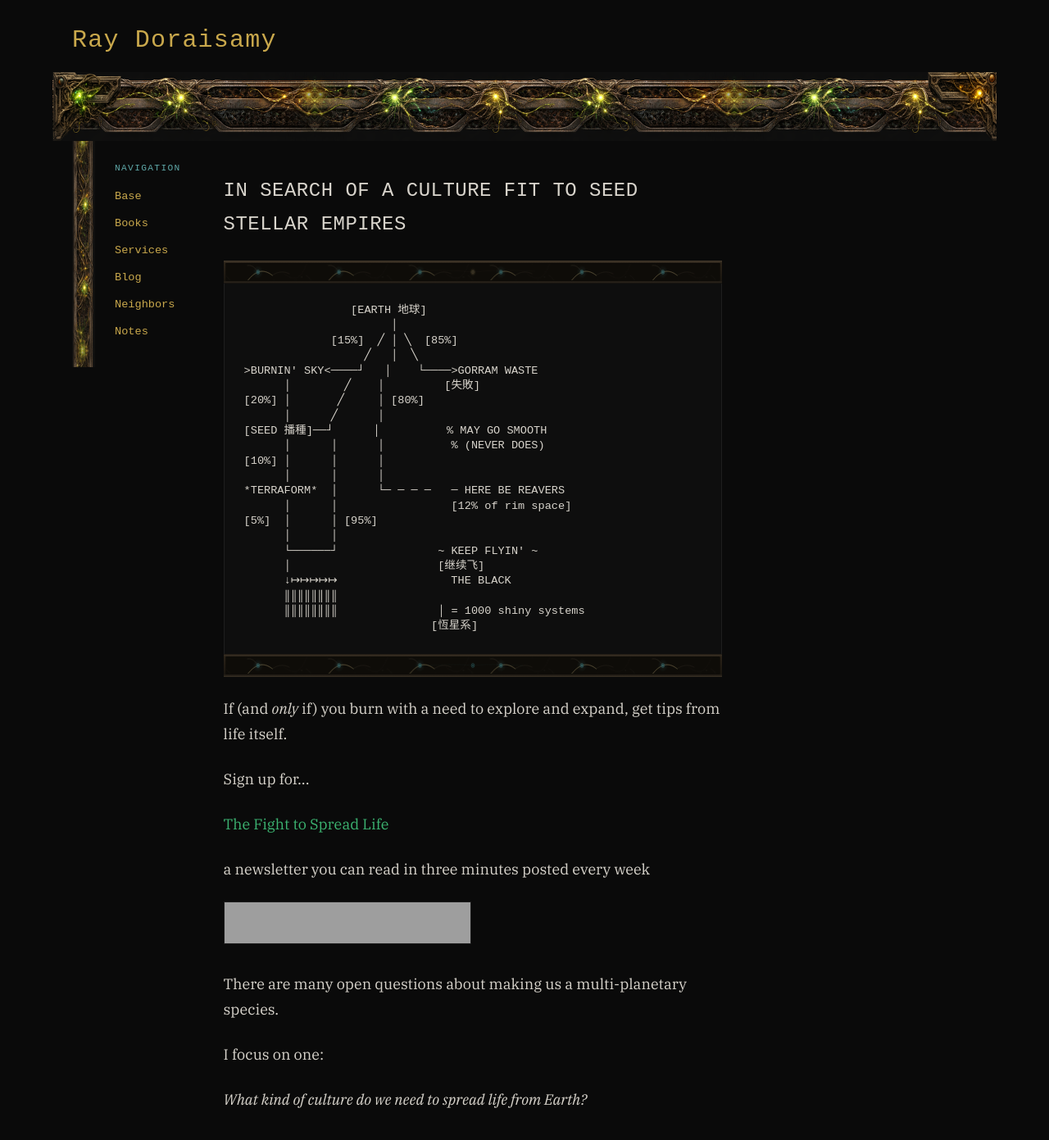
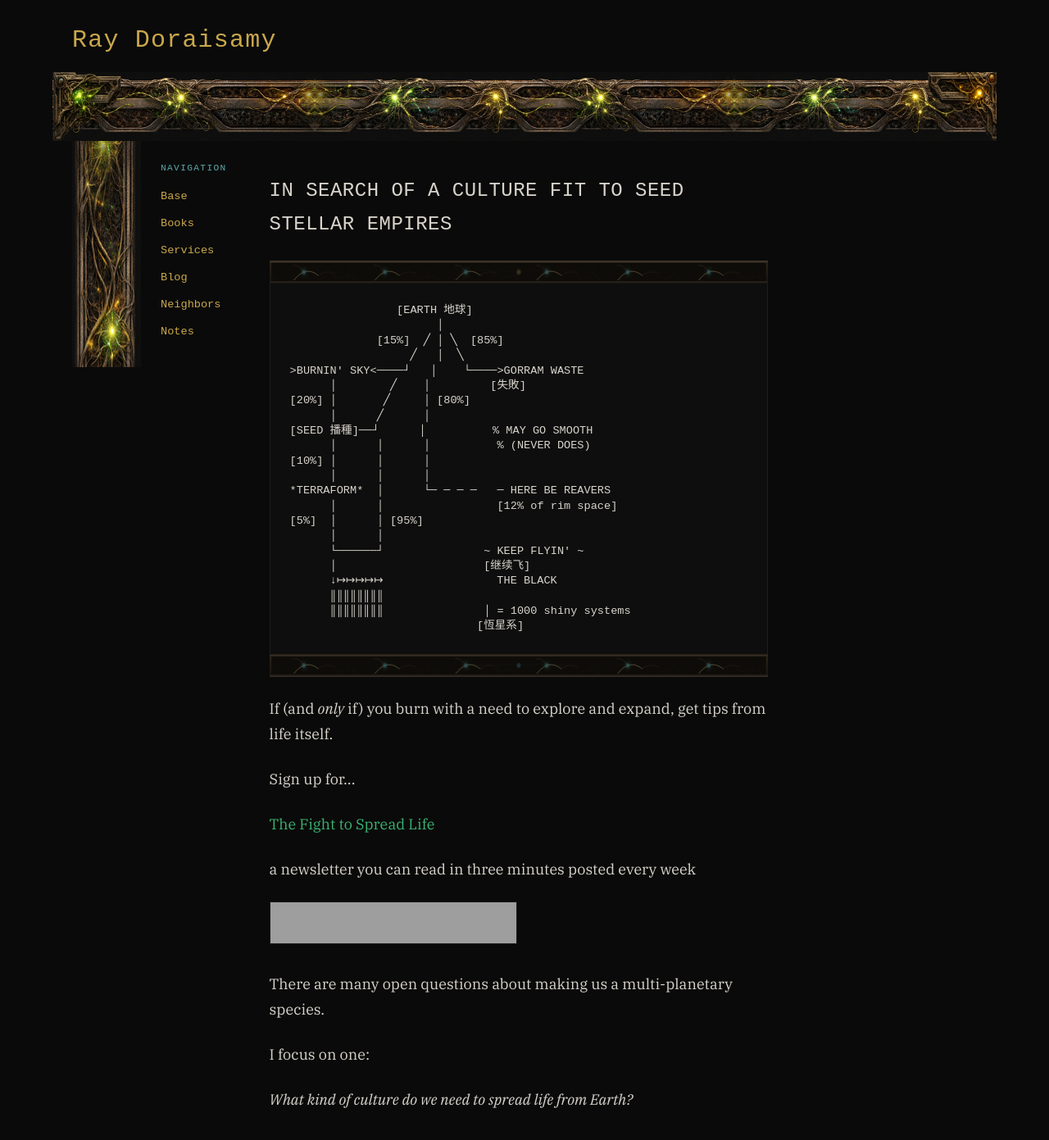
Before and after one commit to ray-dorai/ray-dorai.github.io, a Jekyll site: the page built from index.html, in a window 1280 px wide and 1400 px high. Shown: the top 1391 px of the window at 82% size. Built offline with Jekyll 4.4.1, drawn with Linux system fonts in a browser that asks for light colours; some web fonts are replaced; grey boxes are pictures that could not be loaded.

Commit message:
Render side rail at native tile width

```diff
--- a/css/main.css
+++ b/css/main.css
@@ -314,14 +314,14 @@ hr::after {
 
 .mud-sidebar { display: flex; gap: 0; }
 .sidebar-edge {
-  width: 28px;
+  width: 84px;
   min-height: 100%;
   flex-shrink: 0;
   overflow: hidden;
   background-image: url("/assets/border-tiles/side-repeat.png");
   background-position: top center;
   background-repeat: repeat-y;
-  background-size: 28px auto;
+  background-size: 84px auto;
 }
 
 .mud-panel {
```
